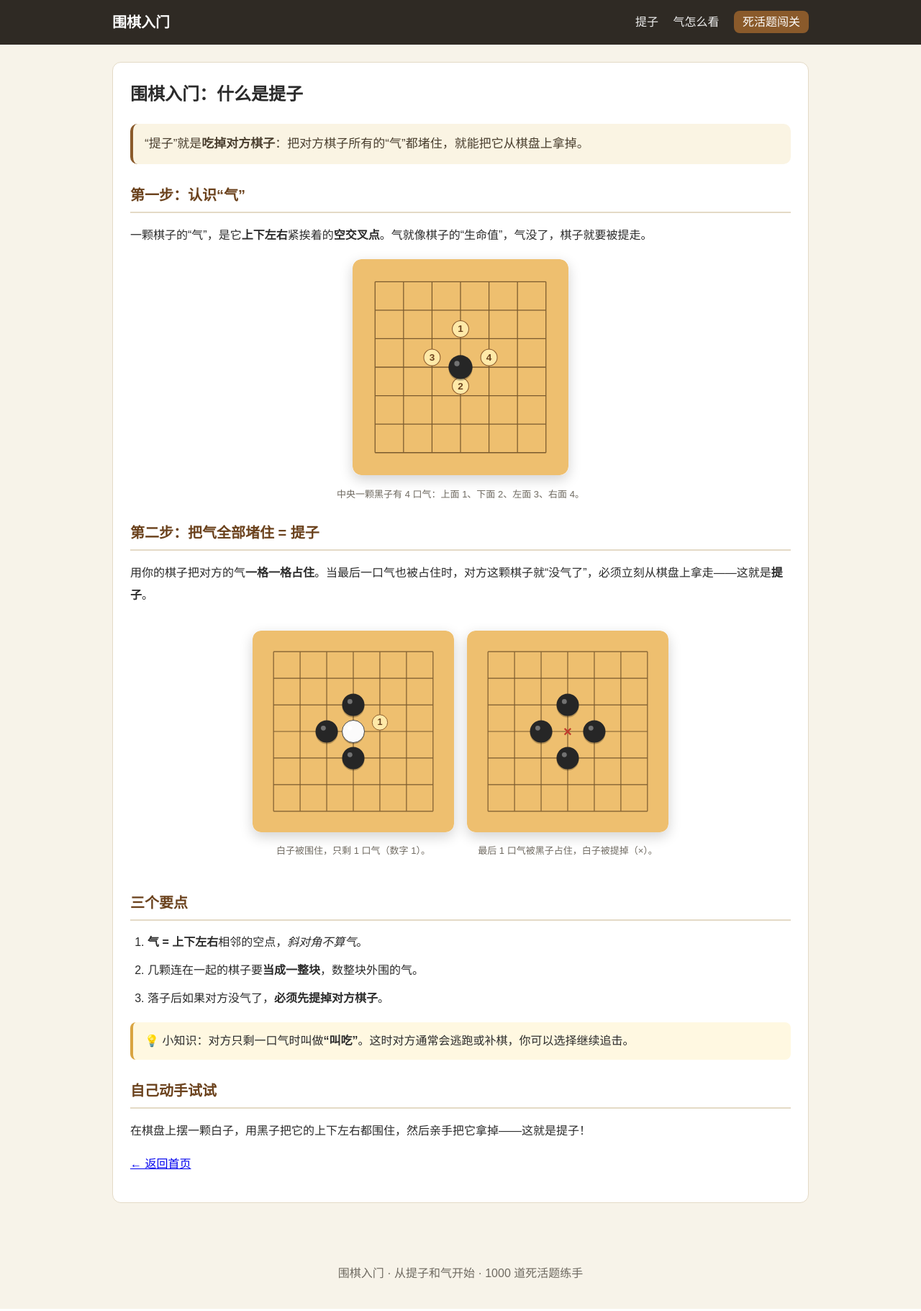
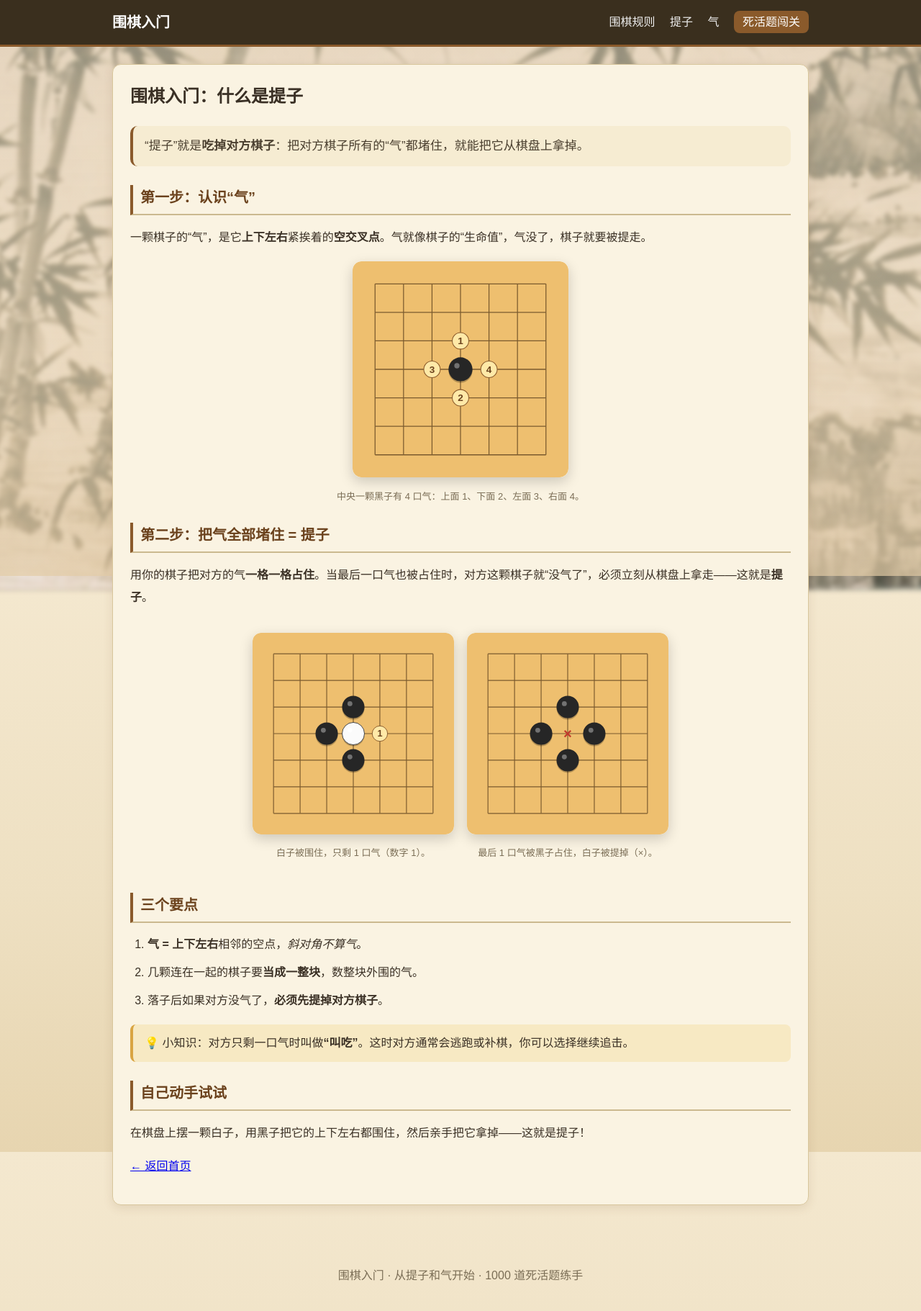
Before and after one commit to wpc02/refactored-parakeet, a Flask app: page /learn/tizi in a window 1280 px wide. Shown: the whole page at 72% size. Run offline with Flask 3, Linux system fonts and the light colour scheme.

Commit message:
新增围棋规则页、气页改名、古色竹影背景

```diff
--- a/go-website/go_content.py
+++ b/go-website/go_content.py
@@ -33,11 +33,11 @@ def _svg_go_board(size=7, cell=38, stones=None, labels=None, marks=None):
         x = pad + c * cell
         y = pad + r * cell
         parts.append(
-            f'<circle cx="{x}" cy="{y - cell * 0.34}" r="11" fill="#ffe9a8" '
+            f'<circle cx="{x}" cy="{y}" r="11" fill="#ffe9a8" '
             f'stroke="#8a5a2b" stroke-width="1"/>'
         )
         parts.append(
-            f'<text x="{x}" y="{y - cell * 0.34}" text-anchor="middle" '
+            f'<text x="{x}" y="{y}" text-anchor="middle" '
             f'dominant-baseline="central" font-size="13" font-weight="bold" '
             f'fill="#6b421d">{text}</text>'
         )
@@ -68,6 +68,44 @@ def _svg_go_board(size=7, cell=38, stones=None, labels=None, marks=None):
             f'<text x="{x}" y="{y}" text-anchor="middle" dominant-baseline="central" '
             f'font-size="{cell * 0.55}" fill="#c0392b" font-weight="bold">{text}</text>'
         )
+    parts.append("</svg>")
+    return "".join(parts)
+
+
+def _svg_board19():
+    """19 路棋盘示意图：标注 8 个星位（金点）与天元（红点）。"""
+    size = 19
+    cell = 15
+    pad = 24
+    W = pad * 2 + cell * (size - 1)
+    parts = [
+        f'<svg class="mini-board" viewBox="0 0 {W} {W}" role="img" aria-label="19路棋盘示意图">',
+        f'<rect x="0" y="0" width="{W}" height="{W}" rx="12" fill="#eebf6f"/>',
+    ]
+    for i in range(size):
+        y = pad + i * cell
+        x = pad + i * cell
+        parts.append(
+            f'<line x1="{pad}" y1="{y}" x2="{pad + cell * (size - 1)}" y2="{y}" '
+            f'stroke="#7a5a2e" stroke-width="1.1"/>'
+        )
+        parts.append(
+            f'<line x1="{x}" y1="{pad}" x2="{x}" y2="{pad + cell * (size - 1)}" '
+            f'stroke="#7a5a2e" stroke-width="1.1"/>'
+        )
+    # 8 个星位：四角星 + 四边星（都在三路线交叉点上）
+    stars = [(3, 3), (3, 15), (15, 3), (15, 15), (3, 9), (9, 3), (9, 15), (15, 9)]
+    for r, c in stars:
+        x = pad + c * cell
+        y = pad + r * cell
+        parts.append(
+            f'<circle cx="{x}" cy="{y}" r="4" fill="#c98f2e" '
+            f'stroke="#8a5a2b" stroke-width="1"/>'
+        )
+    # 天元：棋盘正中央
+    x = pad + 9 * cell
+    y = pad + 9 * cell
+    parts.append(f'<circle cx="{x}" cy="{y}" r="5.5" fill="#c0392b"/>')
     parts.append("</svg>")
     return "".join(parts)
 
@@ -105,9 +143,76 @@ _SVG_SIHUO = _svg_go_board(
     },
     marks={(2, 3): "★"},
 )
+_SVG_BOARD19 = _svg_board19()
+# 禁着点：角上白棋大龙围住 × 点，黑下 × 无气且提不掉白棋（白棋外气仍在）
+_SVG_FORBIDDEN = _svg_go_board(
+    stones={
+        (0, 1): "W", (1, 0): "W", (1, 1): "W", (1, 2): "W", (2, 1): "W",
+        (0, 2): "B", (2, 0): "B",
+    },
+    marks={(0, 0): "×"},
+)
+# 劫争：黑子 (2,2) 只剩 1 口气 (3,2)；白 1 提黑后，黑不能马上在 ★ 位提回
+_SVG_KO = _svg_go_board(
+    stones={
+        (2, 2): "B",
+        (1, 2): "W", (2, 1): "W", (2, 3): "W",
+        (3, 1): "B", (3, 3): "B", (4, 2): "B",
+    },
+    labels={(3, 2): "1"},
+    marks={(2, 2): "★"},
+)
 
 # ---------------- 文章 ----------------
 ARTICLES = [
+    {
+        "slug": "rules",
+        "title": "围棋规则",
+        "summary": "认识棋盘、了解基本规则和禁手，学会围棋的玩法。",
+        "content": f"""<p class="lead">围棋是两人轮流在棋盘上落子的策略游戏：最后谁围住的“地盘”多，谁就赢。规则很简单，变化却无穷无尽。</p>
+
+<h2>棋盘与棋子</h2>
+<p>标准棋盘是 <strong>19 路 × 19 路</strong>，共有 <strong>361 个交叉点</strong>。棋子下在交叉点上（不是格子里）。黑棋先手，双方各执一色。</p>
+<figure class="go-figure">
+  {_SVG_BOARD19}
+  <figcaption>19 路棋盘：四角、四边共 8 个<strong>星位</strong>（金点），正中央是<strong>天元</strong>（红点）。</figcaption>
+</figure>
+<p>棋盘位置有讲究：<strong>角</strong>（两条边交汇处）、<strong>边</strong>（一条边附近）、<strong>中央</strong>。角最“省钱”，所以高手布局总是先占角、再占边、最后才向中央发展。<strong>星位</strong>是占角时常用的起点（三路线交叉点），<strong>天元</strong>是棋盘正中心，也是最中央的位置。</p>
+
+<h2>基本规则</h2>
+<ol class="num-steps">
+  <li><strong>轮流落子</strong>：黑先白后，一人一手，落子后不能移动。</li>
+  <li><strong>下在空交叉点</strong>：不能下在已经有棋子的点上。</li>
+  <li><strong>气尽提子</strong>：棋子的“气”被全部堵住时，必须立刻从棋盘上提掉（详见<a href="/learn/tizi">提子</a>）。</li>
+  <li><strong>落子无悔</strong>：拿起来就生效，不能反悔重下。</li>
+</ol>
+
+<h2>禁手：有些棋不能下</h2>
+<p>有几种落子是被<strong>禁止</strong>的，下了就是“禁着”（犯规）：</p>
+<h3>① 禁着点：不能“自杀”</h3>
+<p>如果落子之后，<strong>自己这颗棋子没有任何气</strong>，而且<strong>不能提掉对方任何棋子</strong>，这个点就是<strong>禁着点</strong>（也叫禁入点），不能下。</p>
+<figure class="go-figure">
+  {_SVG_FORBIDDEN}
+  <figcaption>角上 × 处：黑棋下在这里自己没气，又提不掉白棋（白棋外面还有气），所以是禁着点。</figcaption>
+</figure>
+<h3>② 打劫：不能马上提回</h3>
+<p>“打劫”是围棋最著名的特殊规则。如下图：黑子只剩 1 口气，白棋下 1 位可以提掉它；但黑棋<strong>不能立刻</strong>在 ★ 位把白子提回来，否则双方会无限循环。黑棋必须先在<strong>别处走一手</strong>（找劫材），等白棋应了之后，才能再提回。</p>
+<figure class="go-figure">
+  {_SVG_KO}
+  <figcaption>劫争：白 1 提黑后，黑不能马上在 ★ 提回，须先在别处走一手。</figcaption>
+</figure>
+<p>初学者只要记住<strong>“不能马上提回”</strong>这一条就够了。</p>
+
+<h2>终局与胜负</h2>
+<p>双方都认为没有棋可下时对局结束（也可以认输）。最后<strong>围住交叉点（目）多的一方获胜</strong>。</p>
+<ul class="num-steps">
+  <li><strong>中国规则（数子法）</strong>：黑棋贴 3¾ 子，数棋盘上双方的子与空，黑 185 子以上胜。</li>
+  <li><strong>日韩规则（数目法）</strong>：数双方围住的空，黑贴 6 目半或 7 目半。</li>
+</ul>
+<p>初学者不必纠结贴目细节，记住“<strong>谁的地盘大谁赢</strong>”就够了。</p>
+
+<div class="tip-box">💡 下一步：先读懂<a href="/learn/qi">气</a>和<a href="/learn/tizi">提子</a>，然后去<a href="/problems">死活题闯关</a>练手吧！</div>""",
+    },
     {
         "slug": "tizi",
         "title": "围棋入门：什么是提子",
@@ -148,7 +253,7 @@ ARTICLES = [
     },
     {
         "slug": "qi",
-        "title": "围棋的“气”怎么看",
+        "title": "气",
         "summary": "一颗棋子的气，就是它上下左右相邻的交叉点。",
         "content": f"""<p class="lead">“气”是围棋里衡量棋子的“生命值”。学会数气，才能看懂提子、死活和整盘棋。</p>
 
--- a/go-website/static/style.css
+++ b/go-website/static/style.css
@@ -1,10 +1,11 @@
 :root {
-  --bg: #f7f3e9;
-  --card: #ffffff;
-  --text: #2b2b2b;
+  --bg: #efe3c8;
+  --card: #faf3e2;
+  --text: #3a3025;
   --accent: #8a5a2b;
   --accent-dark: #6b421d;
-  --muted: #6f6a61;
+  --muted: #7a6d55;
+  --paper-line: #d8c69c;
 }
 
 * {
@@ -14,14 +15,36 @@
 body {
   margin: 0;
   font-family: "Microsoft YaHei", "PingFang SC", sans-serif;
-  background: var(--bg);
+  background: linear-gradient(180deg, #f4e8cf 0%, #eee0c2 55%, #e7d5b0 100%);
+  background-attachment: fixed;
   color: var(--text);
   line-height: 1.7;
 }
 
+/* 古画背景：夏昶《春雨竹》铺满，营造古香古色的对弈氛围 */
+body::before {
+  content: "";
+  position: fixed;
+  inset: -20px;
+  background: url("/static/bg/bamboo-rain.jpg") center / cover no-repeat;
+  filter: blur(3px) saturate(0.95);
+  z-index: -2;
+  pointer-events: none;
+}
+
+body::after {
+  content: "";
+  position: fixed;
+  inset: 0;
+  background: linear-gradient(180deg, rgba(240, 224, 194, 0.52) 0%, rgba(235, 216, 182, 0.62) 60%, rgba(227, 204, 166, 0.7) 100%);
+  z-index: -1;
+  pointer-events: none;
+}
+
 header {
-  background: #2f2a24;
+  background: #3a2f1e;
   color: #fff;
+  border-bottom: 3px solid #8a5a2b;
 }
 
 nav {
@@ -91,9 +114,10 @@ main {
 
 .card {
   background: var(--card);
-  border: 1px solid #e4dac6;
+  border: 1px solid var(--paper-line);
   border-radius: 12px;
   padding: 20px;
+  box-shadow: 0 4px 14px rgba(107, 66, 29, 0.12);
 }
 
 .card a {
@@ -104,9 +128,10 @@ main {
 
 .article {
   background: var(--card);
-  border: 1px solid #e4dac6;
+  border: 1px solid var(--paper-line);
   border-radius: 12px;
   padding: 24px;
+  box-shadow: 0 4px 14px rgba(107, 66, 29, 0.12);
 }
 
 .article h1 {
@@ -125,8 +150,8 @@ main {
 }
 
 .problem-cell {
-  background: #faf7f0;
-  border: 1px solid #e4dac6;
+  background: #f7eeda;
+  border: 1px solid var(--paper-line);
   border-radius: 10px;
   padding: 12px;
   text-align: center;
@@ -278,7 +303,7 @@ main {
 }
 
 .modal-box {
-  background: #fff;
+  background: #fdf6e3;
   border-radius: 18px;
   padding: 32px 28px;
   max-width: 380px;
@@ -290,7 +315,7 @@ main {
 
 .modal-box h2 {
   margin: 0 0 12px;
-  color: #2b2b2b;
+  color: #3a3025;
 }
 
 .modal-box p {
@@ -322,7 +347,7 @@ main {
 }
 
 .modal-box button {
-  background: #eee;
+  background: #ece1c8;
   border: 0;
   padding: 11px 22px;
   border-radius: 10px;
@@ -344,8 +369,8 @@ main {
 }
 
 .level-card {
-  background: #faf7f0;
-  border: 1px solid #e4dac6;
+  background: #f7eeda;
+  border: 1px solid var(--paper-line);
   border-radius: 12px;
   padding: 18px 12px;
   text-align: center;
@@ -401,7 +426,7 @@ main {
 
 .answer {
   margin-top: 14px;
-  background: #f0eadb;
+  background: #f0e6cf;
   border-left: 4px solid var(--accent);
   padding: 12px 14px;
   border-radius: 6px;
@@ -434,7 +459,7 @@ footer {
 .content .lead {
   font-size: 17px;
   color: #4a3f2f;
-  background: #faf4e3;
+  background: #f6ecd2;
   border-radius: 10px;
   padding: 12px 16px;
   border-left: 4px solid var(--accent);
@@ -444,8 +469,16 @@ footer {
   margin: 26px 0 10px;
   font-size: 20px;
   color: var(--accent-dark);
-  border-bottom: 2px solid #e4dac6;
+  border-bottom: 2px solid #cbb98f;
   padding-bottom: 6px;
+  padding-left: 10px;
+  border-left: 4px solid var(--accent);
+}
+
+.content h3 {
+  margin: 20px 0 8px;
+  font-size: 17px;
+  color: var(--accent-dark);
 }
 
 .content p {
@@ -497,7 +530,7 @@ footer {
 }
 
 .tip-box {
-  background: #fff8e1;
+  background: #f7e9c3;
   border-left: 4px solid #d9a441;
   padding: 12px 16px;
   border-radius: 8px;
--- a/go-website/templates/base.html
+++ b/go-website/templates/base.html
@@ -11,8 +11,9 @@
     <nav>
       <a class="brand" href="{{ url_for('index') }}">围棋入门</a>
       <div class="nav-links">
+        <a href="{{ url_for('article', slug='rules') }}">围棋规则</a>
         <a href="{{ url_for('article', slug='tizi') }}">提子</a>
-        <a href="{{ url_for('article', slug='qi') }}">气怎么看</a>
+        <a href="{{ url_for('article', slug='qi') }}">气</a>
         <a class="button-link" href="{{ url_for('problems') }}">死活题闯关</a>
       </div>
     </nav>
--- a/go-website/templates/index.html
+++ b/go-website/templates/index.html
@@ -3,7 +3,7 @@
 {% block content %}
 <section class="hero">
   <h1>围棋入门学习</h1>
-  <p>从“提子”和“气”开始，再通过 200 关死活题闯关练手。</p>
+  <p>从规则、提子和气开始，再通过 200 关死活题闯关练手。</p>
   <a class="primary-button" href="{{ url_for('problems') }}">开始闯关</a>
 </section>
 
```
Also changed, not shown: go-website/static/bg/bamboo-rain.jpg (added).
